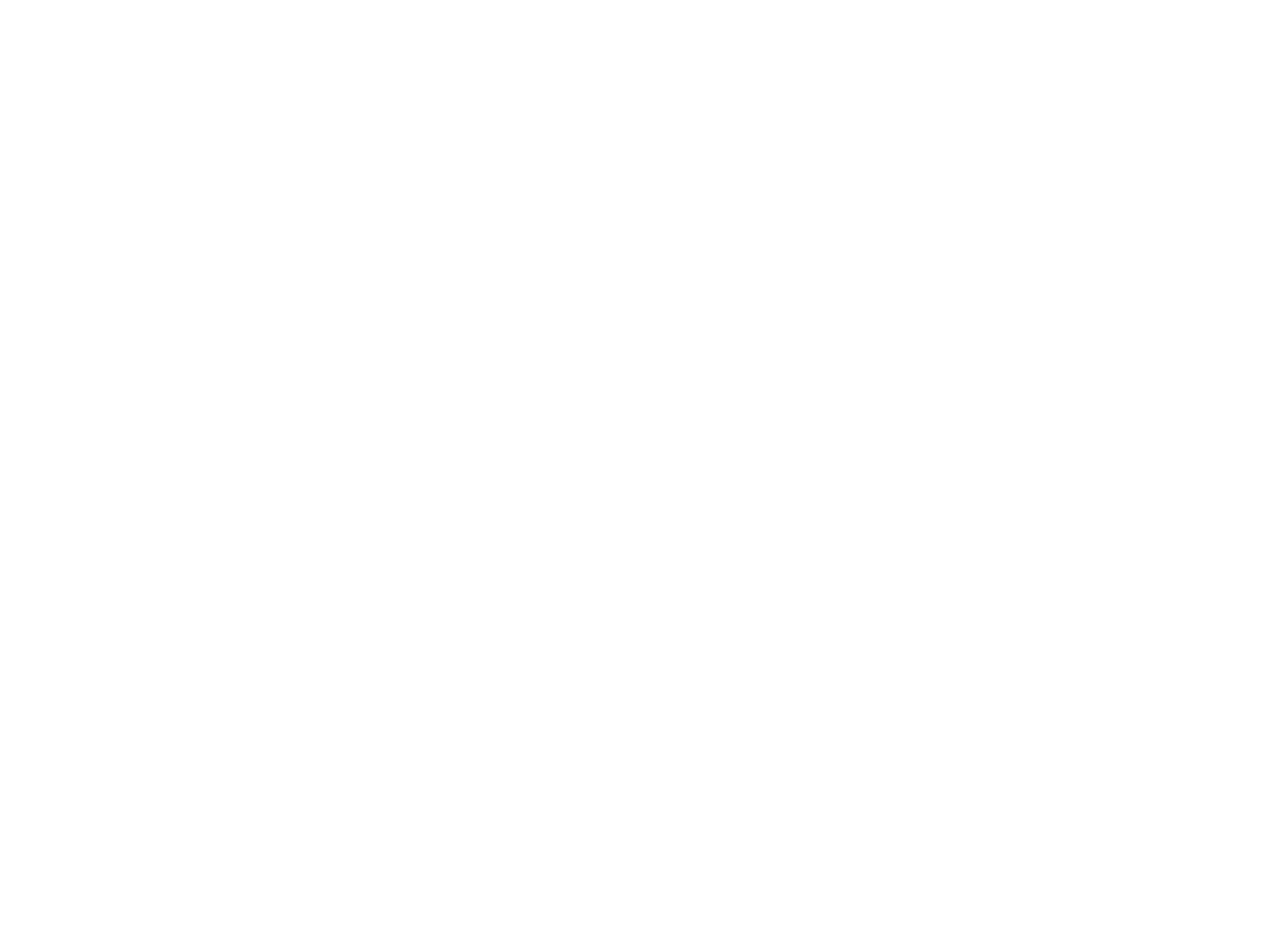
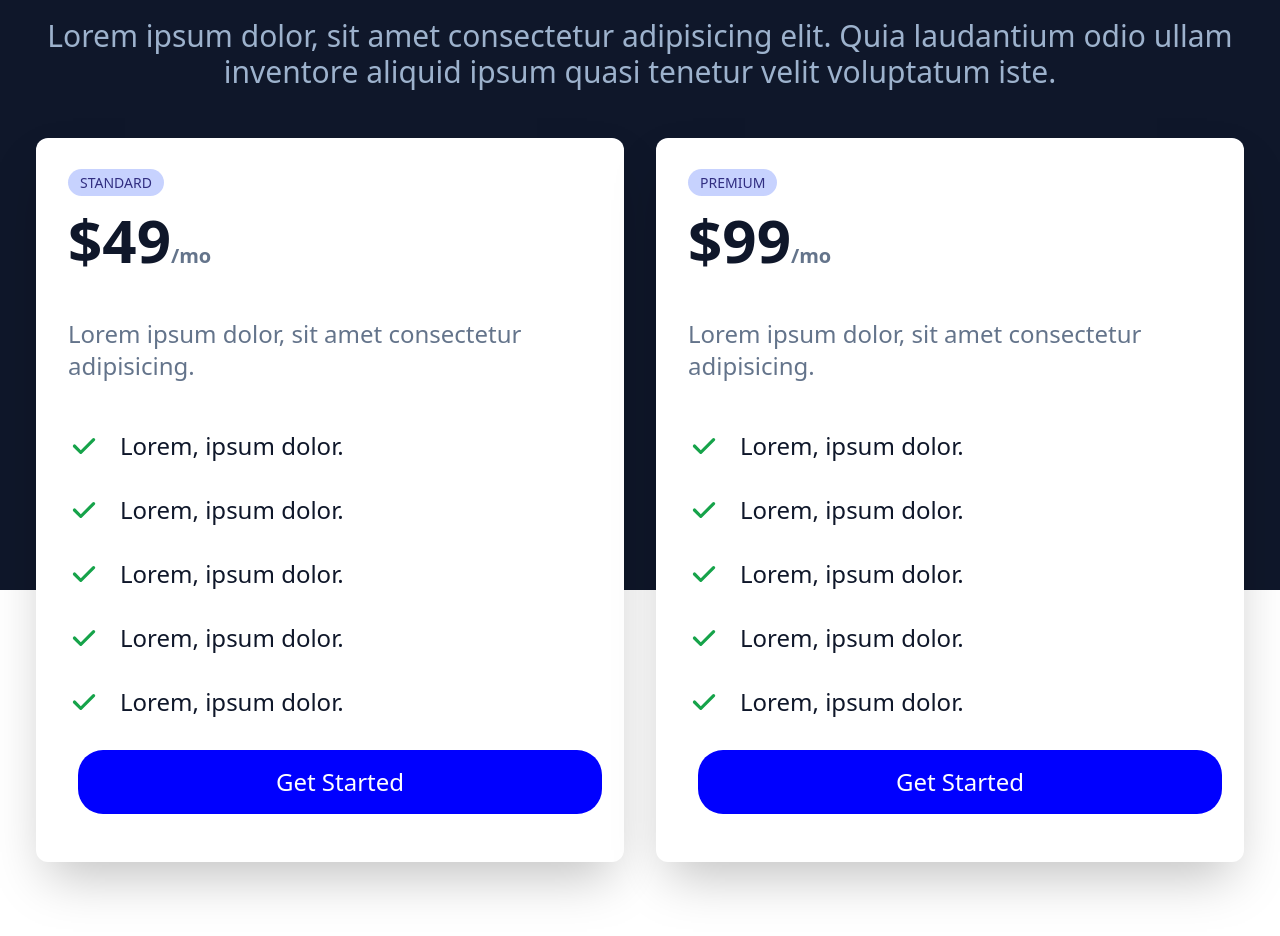
Before and after one commit to NayimHossen2020/blog-website, a React (Create React App) app: page / in a window 1280 px wide. Shown: the part 3260-4196 px from the top of the page. Before the commit the page ends 3050 px from the top, so only its background shows below. Built offline with nearby package versions, Linux system fonts and the light colour scheme.

Commit message:
pricing section complite

```diff
--- a/src/App.js
+++ b/src/App.js
@@ -4,6 +4,7 @@
 import AllInOne from './Components/AllInOne/AllInOne';
 import Hero from './Components/Hero/Hero';
 import Navbar from './Components/Navbar/Navbar';
+import Pricing from './Components/Pricing/Pricing';
 import Support from './Components/Support/Support';
 
 function App() {
@@ -14,6 +15,7 @@
       <About></About>
       <Support></Support>
       <AllInOne></AllInOne>
+      <Pricing></Pricing>
     </>
   );
 }
--- /dev/null
+++ b/src/Components/Pricing/Pricing.js
@@ -0,0 +1,60 @@
+import React from 'react';
+
+import { CheckIcon } from '@heroicons/react/solid';
+
+const Pricing = () => {
+    return (
+        <div name='pricing' className='w-full text-white my-24'>
+            <div className='w-full h-[800px] bg-slate-900 absolute mix-blend-overlay'></div>
+
+            <div className='max-w-[1240px] mx-auto py-12'>
+
+                <div className='text-center py-8 text-slate-300'>
+                    <h2 className='text-3xl uppercase'>Pricing</h2>
+                    <h3 className='text-5xl font-bold text-white py-8'>The right price for your research.</h3>
+                    <p className='text-3xl'>
+                        Lorem ipsum dolor, sit amet consectetur adipisicing elit. Quia
+                        laudantium odio ullam inventore aliquid ipsum quasi tenetur velit
+                        voluptatum iste.
+                    </p>
+                </div>
+
+                <div className='grid md:grid-cols-2'>
+
+                    <div className='bg-white text-slate-900 m-4 p-8 rounded-xl shadow-2xl relative'>
+                        <span className='uppercase px-3 py-1 bg-indigo-200 text-indigo-900 rounded-2xl text-sm'>Standard</span>
+                        <div>
+                            <p className='text-6xl font-bold py-4 flex'>$49<span className='text-xl text-slate-500 flex flex-col justify-end'>/mo</span></p>
+                        </div>
+                        <p className='text-2xl py-8 text-slate-500'>Lorem ipsum dolor, sit amet consectetur adipisicing.</p>
+                        <div className='text-2xl'>
+                            <p className='flex py-4'><CheckIcon className='w-8 mr-5 text-green-600' />Lorem, ipsum dolor.</p>
+                            <p className='flex py-4'><CheckIcon className='w-8 mr-5 text-green-600' />Lorem, ipsum dolor.</p>
+                            <p className='flex py-4'><CheckIcon className='w-8 mr-5 text-green-600' />Lorem, ipsum dolor.</p>
+                            <p className='flex py-4'><CheckIcon className='w-8 mr-5 text-green-600' />Lorem, ipsum dolor.</p>
+                            <p className='flex py-4'><CheckIcon className='w-8 mr-5 text-green-600' />Lorem, ipsum dolor.</p>
+                            <button className='w-full py-4 my-4'>Get Started</button>
+                        </div>
+                    </div>
+                    <div className='bg-white text-slate-900 m-4 p-8 rounded-xl shadow-2xl relative'>
+                        <span className='uppercase px-3 py-1 bg-indigo-200 text-indigo-900 rounded-2xl text-sm'>Premium</span>
+                        <div>
+                            <p className='text-6xl font-bold py-4 flex'>$99<span className='text-xl text-slate-500 flex flex-col justify-end'>/mo</span></p>
+                        </div>
+                        <p className='text-2xl py-8 text-slate-500'>Lorem ipsum dolor, sit amet consectetur adipisicing.</p>
+                        <div className='text-2xl'>
+                            <p className='flex py-4'><CheckIcon className='w-8 mr-5 text-green-600' />Lorem, ipsum dolor.</p>
+                            <p className='flex py-4'><CheckIcon className='w-8 mr-5 text-green-600' />Lorem, ipsum dolor.</p>
+                            <p className='flex py-4'><CheckIcon className='w-8 mr-5 text-green-600' />Lorem, ipsum dolor.</p>
+                            <p className='flex py-4'><CheckIcon className='w-8 mr-5 text-green-600' />Lorem, ipsum dolor.</p>
+                            <p className='flex py-4'><CheckIcon className='w-8 mr-5 text-green-600' />Lorem, ipsum dolor.</p>
+                            <button className='w-full py-4 my-4'>Get Started</button>
+                        </div>
+                    </div>
+                </div>
+            </div>
+        </div>
+    );
+};
+
+export default Pricing;
```
